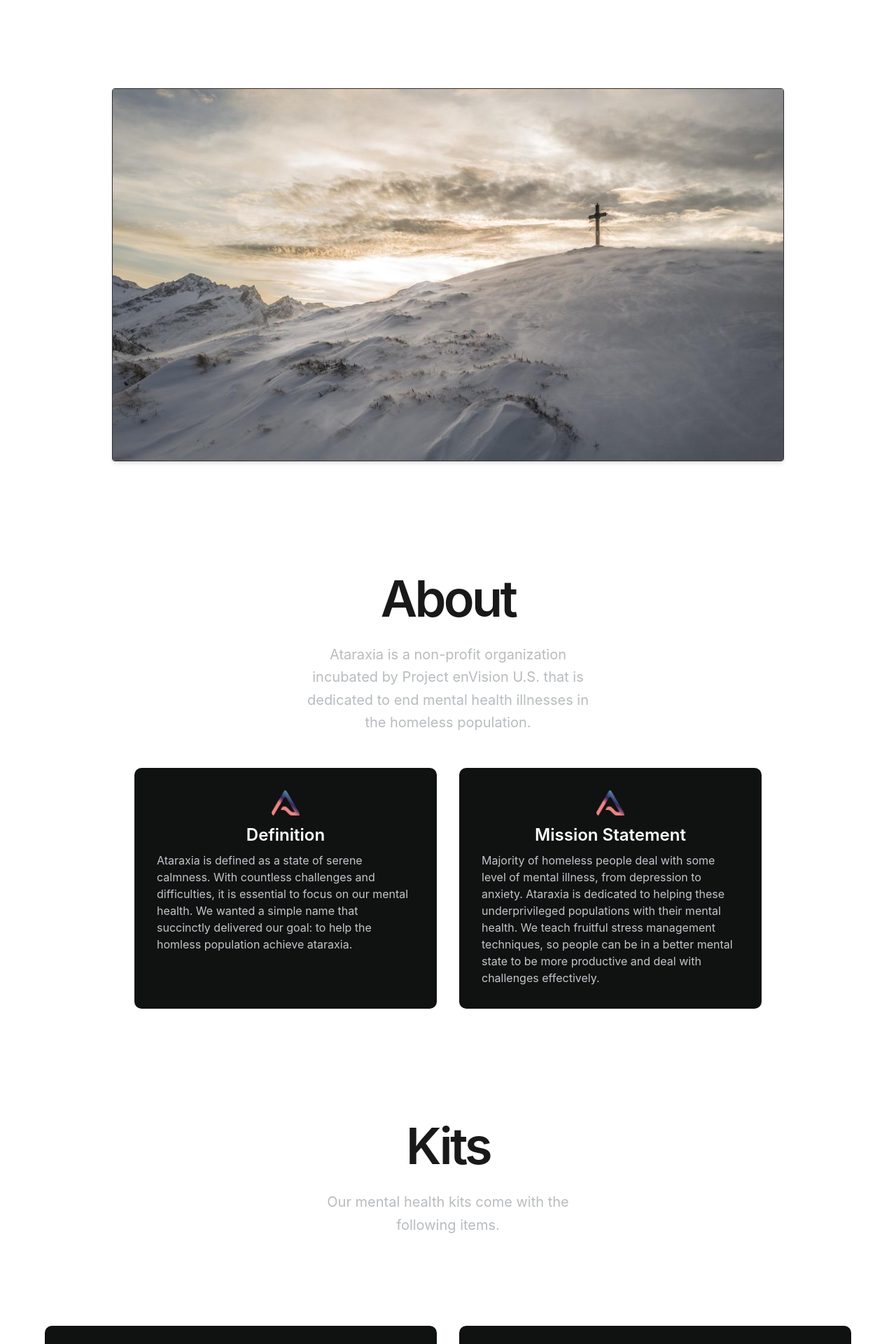
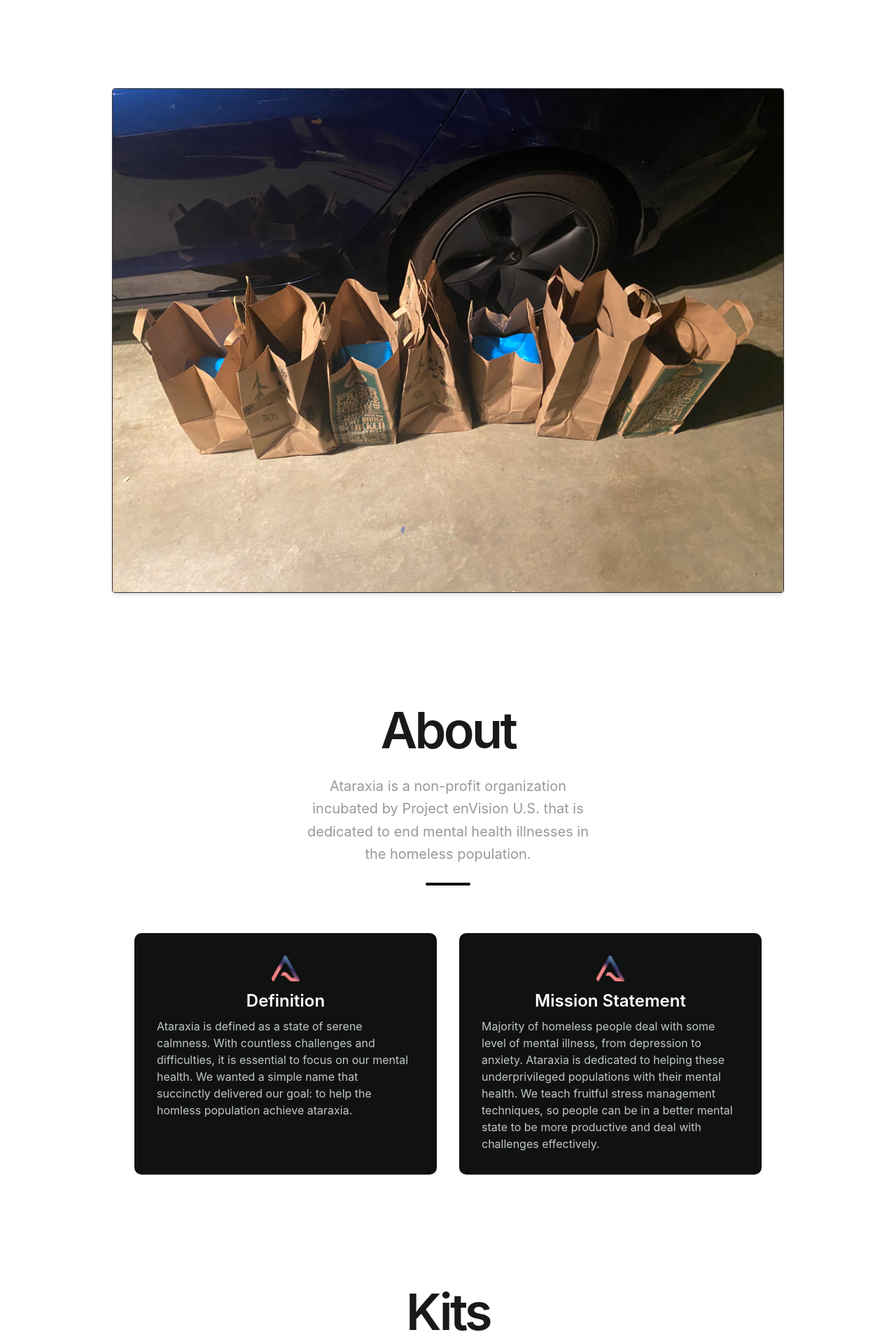
Before and after one commit to envisionnew/ataraxia.envisionnew.org, a Next.js app: page / in a window 1280 px wide. Shown: the part 480-2400 px from the top of the page at 70% size. Built offline with nearby package versions, Linux system fonts and the light colour scheme.

Commit message:
[update]

```diff
--- a/pages/index.js
+++ b/pages/index.js
@@ -68,8 +68,8 @@
         <div className="container flex flex-col items-center justify-center mx-auto">
           <img
             className="object-cover object-center w-3/4 border rounded shadow-md g327"
-            alt="Placeholder Image"
-            src="./images/placeholder.jpg"
+            alt="Picture of all the kits being delivered"
+            src="/images/main.jpg"
           ></img>
         </div>
         <section id="about">
@@ -77,11 +77,14 @@
             About
           </h2>
           <br />
-          <p className="mx-auto text-xl font-normal leading-relaxed text-center text-gray-300 fs521 lg:w-1/3">
+          <p className="mx-auto text-xl font-normal leading-relaxed text-center text-gray-400 fs521 lg:w-1/3">
             Ataraxia is a non-profit organization incubated by Project enVision
             U.S. that is dedicated to end mental health illnesses in the
             homeless population.
           </p>
+          <div className="flex justify-center mt-6">
+            <div className="inline-flex w-16 h-1 mb-5 bg-black rounded-full"></div>
+          </div>
           <div className="max-w-4xl pt-12 mx-auto fsac4">
             <div class="ktq4">
               <center>
@@ -121,9 +124,14 @@
             Kits
           </h2>
           <br />
-          <p className="mx-auto text-xl font-normal leading-relaxed text-center text-gray-300 fs521 lg:w-1/3">
-            Our mental health kits come with the following items.
+          <p className="mx-auto text-xl font-normal leading-relaxed text-center text-gray-400 fs521 lg:w-1/3">
+            Our mental health kits are crafted with help from professionals and
+            researchers in the field. Our goal is to create strong kits at an
+            affordable price to increase reproducibility.
           </p>
+          <div className="flex justify-center mt-6">
+            <div className="inline-flex w-16 h-1 mb-5 bg-black rounded-full"></div>
+          </div>
           <div className="max-w-6xl pt-32 pb-32 mx-auto fsac4">
             <div class="ktq4">
               <img src="../images/kit2.jpg"></img>
@@ -131,7 +139,20 @@
                 Kit Contents
               </h3>
               <p class="pt-2 value-text text-md text-gray-200 fkrr1">
-                [Information]
+                Pamphlet: includes key information to encourage healthy living
+                and alleviate anxiety and stress + tips to stay safe during the
+                pandemic
+                <br />
+                Crayons: coloring is shown to relax the mind inducing a quiet
+                and mindful state + helps alleviate stress and anxiety
+                <br />
+                Stress ball: Squeezing helps reduce anxiety and stress + helps
+                treat carpal tunnel and improve concentration
+                <br />
+                Water bottle w/ filter: can store clean water even if not
+                purified
+                <br />
+                Bag: Useful storage device for homeless
               </p>
             </div>
             <div class="ktq4">
@@ -140,7 +161,9 @@
                 Completed Kit
               </h3>
               <p class="pt-2 value-text text-md text-gray-200 fkrr1">
-                [Information]
+                Kits are created and assembled by our volunteers. Once
+                completed, they are delivered to homeless shelters through
+                numerous different organizations.
               </p>
             </div>
           </div>
@@ -150,13 +173,16 @@
             COVID-19
           </h2>
           <br />
-          <p className="mx-auto text-xl font-normal leading-relaxed text-center text-gray-300 fs521 lg:w-1/3">
+          <p className="mx-auto text-xl font-normal leading-relaxed text-center text-gray-400 fs521 lg:w-1/3">
             COVID-19 has rapidly strengthened inequalities and those most
             forgotten in these difficult times are the homeless population.
             We've been creating <span className="underline">hygiene kits</span>{" "}
             to serve the homeless population in this crisis. Learn more
             information about our current drive below.
           </p>
+          <div className="flex justify-center mt-6">
+            <div className="inline-flex w-16 h-1 mb-5 bg-black rounded-full"></div>
+          </div>
           <div className="max-w-4xl pt-12 mx-auto fsac3">
             <div class="ktq4">
               <center>
@@ -166,7 +192,7 @@
                 Hygiene Drive
               </h3>
               <p class="pt-2 value-text text-md text-gray-200 fkrr1">
-                [Information]
+                More information will be available soon.
               </p>
             </div>
           </div>
@@ -176,10 +202,13 @@
             Courses
           </h2>
           <br />
-          <p className="mx-auto text-xl font-normal leading-relaxed text-center text-gray-300 fs521 lg:w-1/3">
+          <p className="mx-auto text-xl font-normal leading-relaxed text-center text-gray-400 fs521 lg:w-1/3">
             Ataraxia has been developing online courses aimed at providing
             knowledge about mental health and ways to be supportive.
           </p>
+          <div className="flex justify-center mt-6">
+            <div className="inline-flex w-16 h-1 mb-5 bg-black rounded-full"></div>
+          </div>
           <div className="max-w-4xl pt-12 mx-auto fsac3">
             <div class="ktq4">
               <center>
@@ -189,7 +218,8 @@
                 Course Information
               </h3>
               <p class="pt-2 value-text text-md text-gray-200 fkrr1">
-                [Information]
+                Courses are still in development and will be released when
+                completed. Stay tuned!
               </p>
             </div>
           </div>
```
Also changed, not shown: public/images/main.jpg (added).
